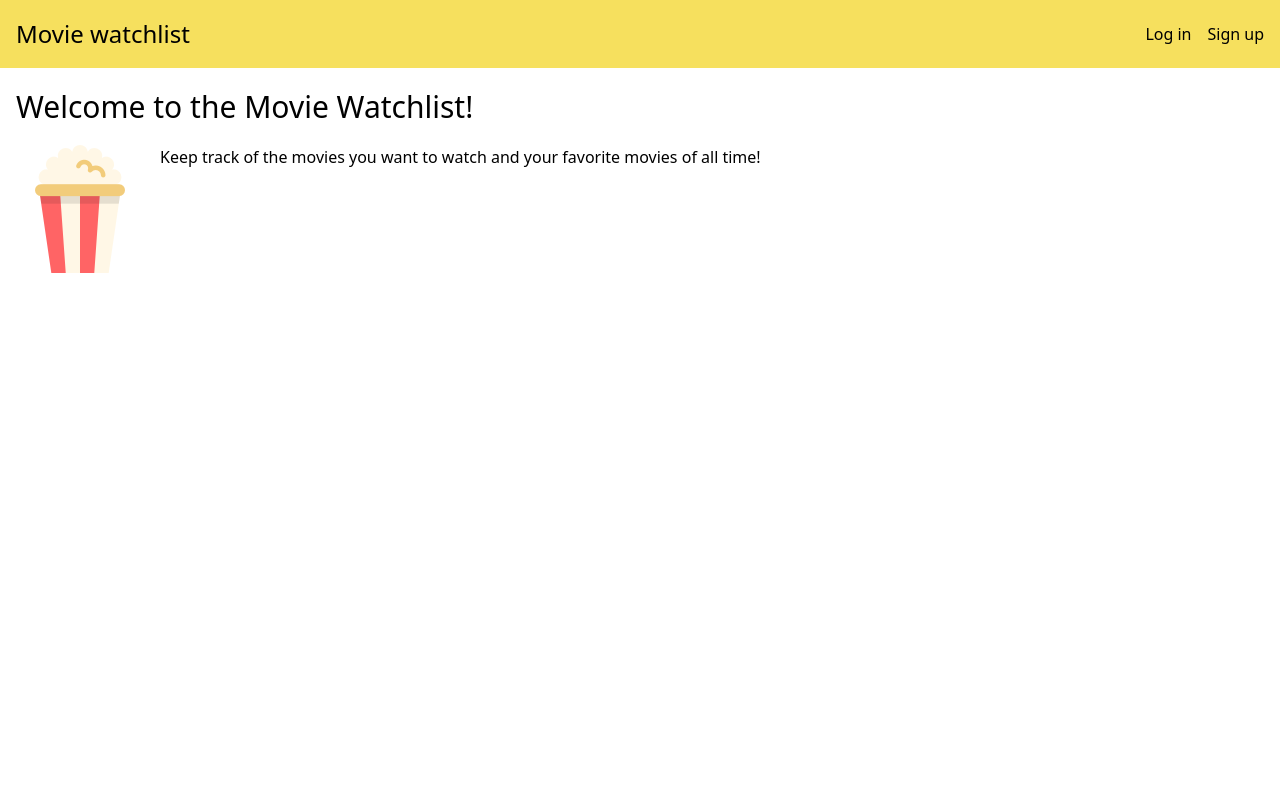
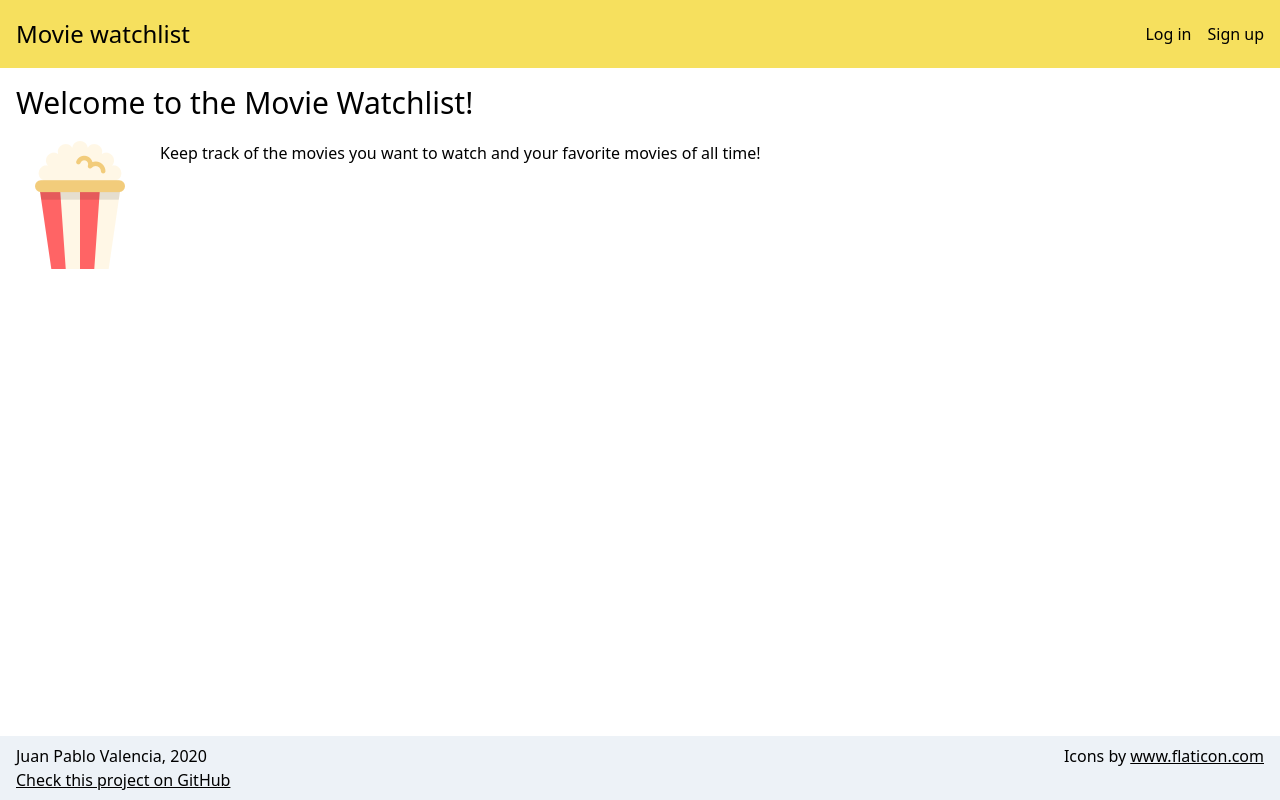
Before and after one commit to jpvg10/movie-watchlist, a React (Create React App) app in the folder src/client/: page / in a window 1280 px wide. Built offline with nearby package versions, Linux system fonts and the light colour scheme.

Commit message:
Adjust navbar and add footer

```diff
--- a/src/client/src/App.tsx
+++ b/src/client/src/App.tsx
@@ -7,6 +7,7 @@ import Login from './components/Login';
 import Signup from './components/Signup';
 import Watchlist from './components/Watchlist';
 import Favorites from './components/Favorites';
+import Footer from './components/Footer';
 import { IAuthContext } from './utils/interfaces';
 import { getTokenData } from './utils/tokenHelper';
 
@@ -23,7 +24,8 @@ const App: React.FC = () => {
   return (
     <AuthContext.Provider value={contextValue}>
       <Navbar />
-      <div className="container mx-auto px-4">
+      <div className="flex flex-col h-screen">
+        <div className="container mx-auto mb-4 px-4 pt-24 sm:pt-20 flex-grow">
           <Switch>
             <Route path="/" exact component={Home} />
             <Route path="/login" exact component={Login} />
@@ -40,7 +42,8 @@ const App: React.FC = () => {
             />
           </Switch>
         </div>
-      {/* <Footer /> */}
+        <Footer />
+      </div>
     </AuthContext.Provider>
   );
 };
--- /dev/null
+++ b/src/client/src/components/Footer/Footer.tsx
@@ -0,0 +1,36 @@
+import React from 'react';
+
+const Footer: React.FC = () => {
+  const year = new Date().getFullYear();
+
+  return (
+    <div className="w-full bg-gray-200">
+      <div className="container mx-auto px-4 py-2 flex">
+        <div className="flex-grow">
+          <p>Juan Pablo Valencia, {year}</p>
+          <a
+            href="https://github.com/jpvg10/movie-watchlist"
+            target="_blank"
+            rel="noopener noreferrer"
+            className="underline"
+          >
+            Check this project on GitHub
+          </a>
+        </div>
+        <p>
+          Icons by{' '}
+          <a
+            href="https://www.flaticon.com/"
+            target="_blank"
+            rel="noopener noreferrer"
+            className="underline"
+          >
+            www.flaticon.com
+          </a>
+        </p>
+      </div>
+    </div>
+  );
+};
+
+export default Footer;
--- /dev/null
+++ b/src/client/src/components/Footer/index.ts
@@ -0,0 +1 @@
+export { default } from './Footer';
--- a/src/client/src/components/Navbar/Navbar.tsx
+++ b/src/client/src/components/Navbar/Navbar.tsx
@@ -16,7 +16,7 @@ const Navbar: React.FC = () => {
   };
 
   return (
-    <nav className="bg-yellow-400 py-4 mb-4">
+    <nav className="bg-yellow-400 py-4 fixed w-full">
       <div className="container mx-auto px-4 flex justify-between">
         <h2 className="m-0">
           <Link to="/">Movie watchlist</Link>
```
Lines whose indentation alone changed are shown as unchanged.
